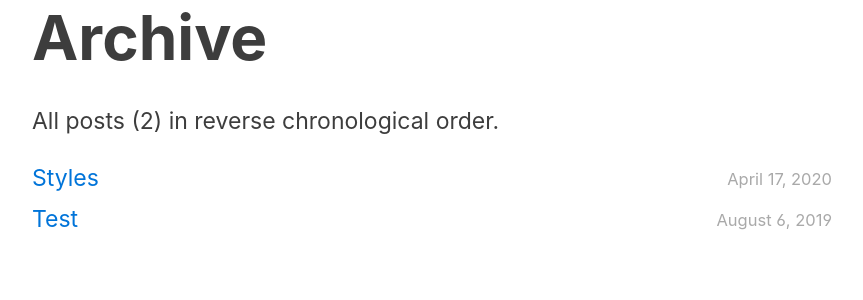
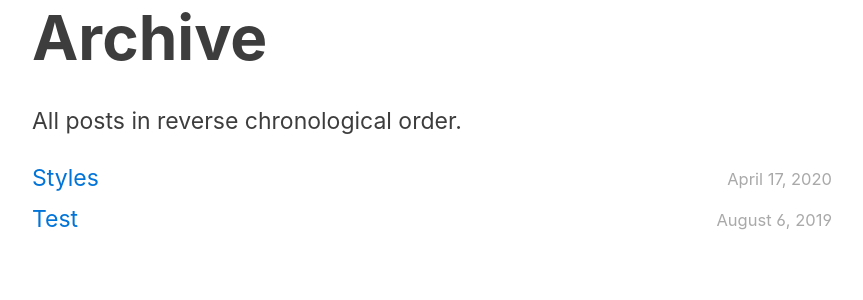
Before and after one commit to ajpwalser/ajpwalser.github.io, a Jekyll site: the page built from archive/index.html, in a window 1280 px wide. Shown: the part 203-503 px from the top of the page, without its empty margins (208-1071 px from the left). Built offline with Jekyll 4.4.1, drawn with Linux system fonts in a browser that asks for light colours; some web fonts are replaced.

Commit message:
Update index.html

```diff
--- a/archive/index.html
+++ b/archive/index.html
@@ -5,7 +5,7 @@ description: All of Adam's posts
 ---
 
 <h2>Archive</h2>
-<p class="first">All posts ({{ site.posts.size }}) in reverse chronological order.</p>
+<p class="first">All posts in reverse chronological order.</p>
 <ul class="headline">
 {% for post in site.posts %}
   <li style="align-items:center;display:flex;flex-wrap:wrap;justify-content:space-between;margin-bottom:10px;">
```
